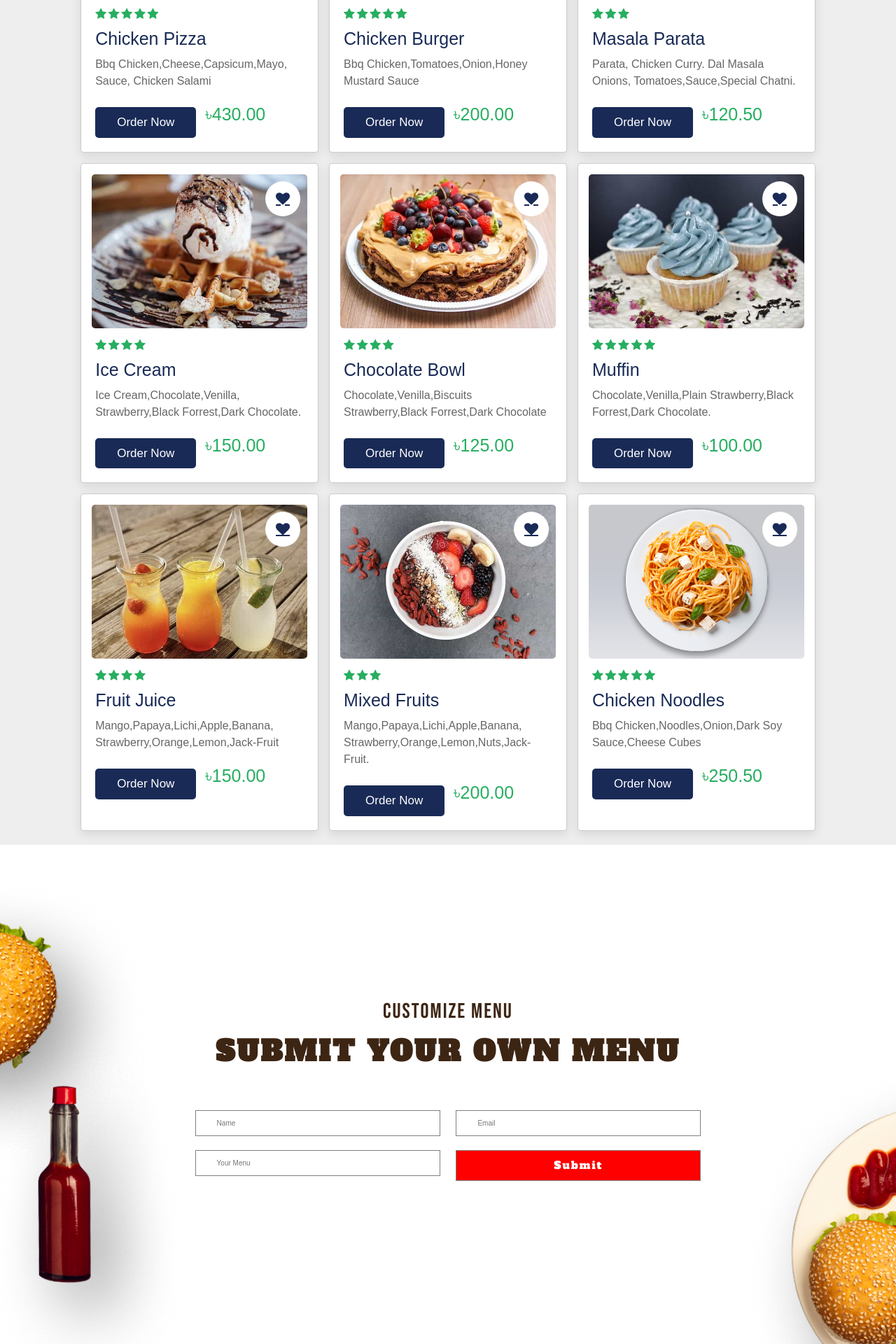
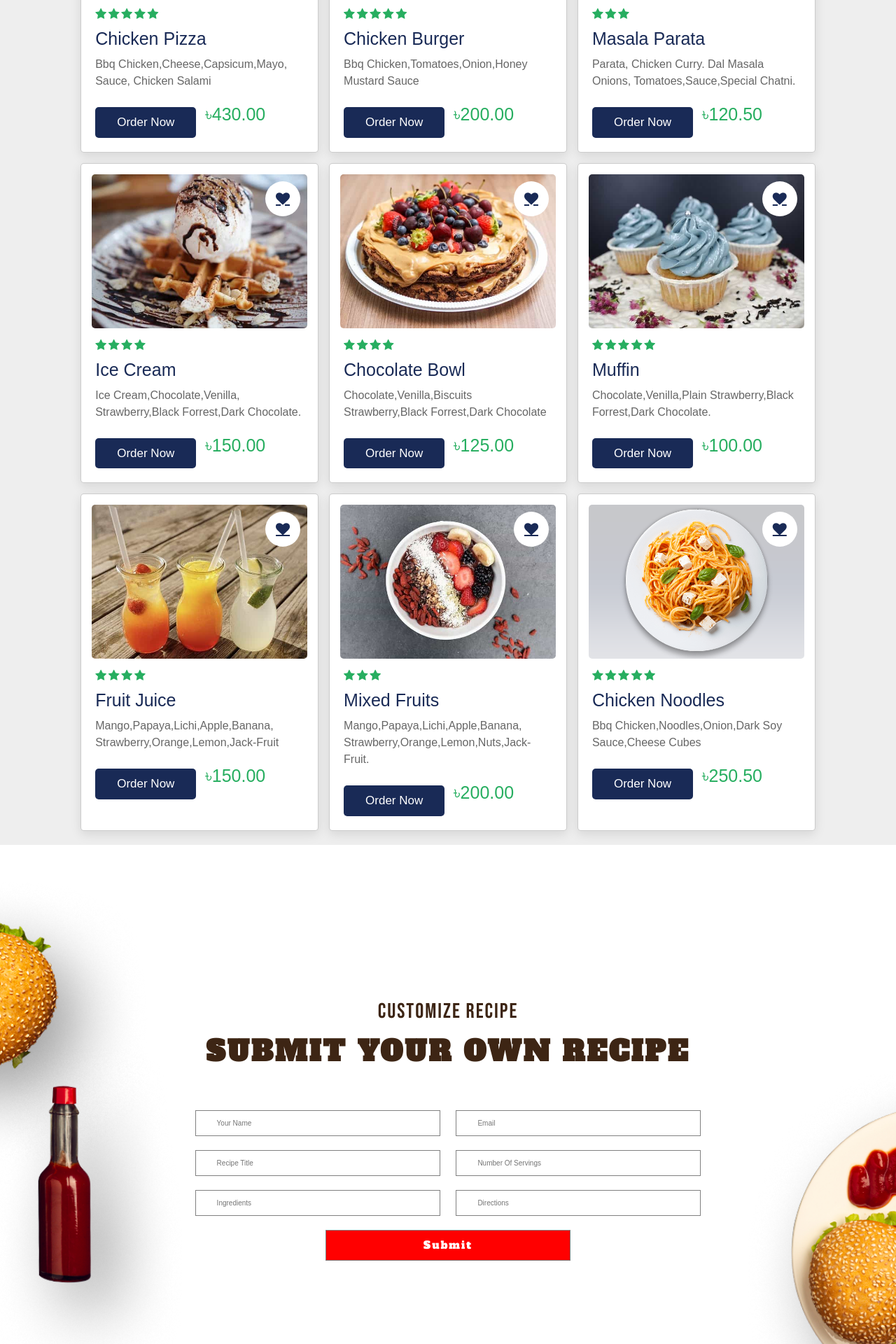
Before and after one commit to LazyOlaf/CSE-4510, a PHP site: page /retro_cafe/index.html in a window 1280 px wide. Shown: the part 840-2760 px from the top of the page at 70% size. Run offline with PHP 8.4, Linux system fonts and the light colour scheme; some libraries are stand-ins or nearby versions.

Commit message:
user recipe form edits

```diff
--- a/web design (3)/menu/index.html
+++ b/web design (3)/menu/index.html
@@ -53,6 +53,12 @@
         <li class="nav-item">
           <a class="nav-link active new" aria-current="page" href="#">Unique Menu</a>
         </li>
+        <li class="nav-item">
+          <a class="nav-link" href="http://localhost/retro_cafe/web%20design%20(4)/aboutreview/index.php">About Us</a>
+        </li>
+        <li class="nav-item">
+          <a class="nav-link" href="http://localhost/retro_cafe/webloginpage/index.html">Log In</a>
+        </li>
 
       </ul>
 
@@ -107,7 +113,7 @@
                 </div>
                 <h3>chicken pizza</h3>
                 <p>bbq chicken,cheese,capsicum,mayo, sauce, chicken salami</p>
-                <a class="btn">order now</a>
+                <a href="http://localhost/Retro_cafe/cart%20system/index.html" class="btn">order now</a>
                 <span class="price">৳430.00</span>
             </div>
         </div>
@@ -298,15 +304,22 @@
  <section class="form-section">
    <div class="container">
     <div class="row text-center">
-      <h3 class="wow fadeInUp" data-wow-duration="1s"data-wow-delay="0.8s">Customize Menu</h3>
-      <h1 class="wow fadeInUp" data-wow-duration="1s"data-wow-delay="0.8s">SUBMIT YOUR OWN MENU</h1>
+      <h3 class="wow fadeInUp" data-wow-duration="1s"data-wow-delay="0.8s">Customize Recipe</h3>
+      <h1 class="wow fadeInUp" data-wow-duration="1s"data-wow-delay="0.8s">SUBMIT YOUR OWN RECIPE</h1>
       <form action="http://localhost/retro_cafe/web%20design%20(3)/menu/php/useraddedmenu.php" method="post">
         <div class="box">
-          <input type="text" name="name" placeholder="Name">
-          <input type="email" name="email" placeholder="Email" class="name">
+          <input type="text" name="name" placeholder="Your name">
+          <input type="email" id="email" name="email" placeholder="Email" class="name">
         </div>
         <div class="box">
-          <input type="text" name="menu" placeholder="your menu">
+          <input type="text" name="title" placeholder="Recipe Title">
+          <input type="number" min="1" name="serving" placeholder="Number of servings" class="name">
+        </div>
+        <div class="box">
+          <input type="text" name="ingredient" placeholder="Ingredients" rows="50" cols="50">
+          <input type="text" name="direction" placeholder="Directions" class="name">
+        </div>
+        <div class="box">
           <input type="submit" name="" value="submit" class="table" >
         </div>
       </form>
```
Also changed, not shown: web design (3)/menu/php/useraddedmenu.php (+5 -2 lines).
